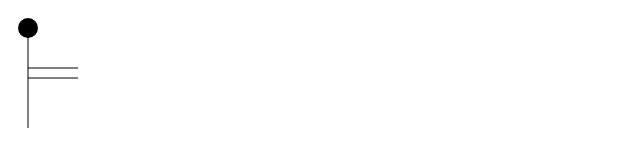
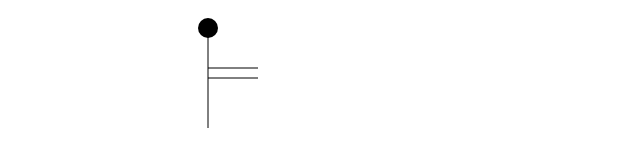
Before and after one commit to BokunoMasayume/matchstick-man, a website built with webpack: page test.html in a window 1280 px wide. Shown: the whole page, without its empty margins (0-640 px from the left). Built offline with Linux system fonts and the light colour scheme.

Commit message:
essential stuff done

```diff
--- a/test.html
+++ b/test.html
@@ -27,7 +27,7 @@
     <script>
         window.test = new Matchstick({
 
-            trans:"translate(20,20)",
+            trans:"translate(200,20)",
             subs:{
                 "head":{
                     eles:[
@@ -89,6 +89,33 @@
             }
         });
 
+        test.registe("move",{
+            0:{
+                "head.body":{
+                    "rotate":0
+                },
+                "head.body.left_arm":{
+                    rotate:0
+                }
+            },
+            50:{
+                "head.body":{
+                    rotate:100
+                },
+                "head.body.left_arm":{
+                    rotate:200
+                }
+            },
+            100:{
+                "head.body":{
+                    rotate:0
+                },
+                "head.body.left_arm":{
+                    rotate:0
+                }
+            }
+        });
+
         console.log(test);
         // document.getElementsByTagName('svg')[0].appendChild(test.body.group);
         let svg = document.createElementNS("http://www.w3.org/2000/svg" , 'svg');
@@ -97,6 +124,10 @@
         svg.setAttribute("viewBox","0 0 1000 800");
         svg.appendChild(test.body.group);
         document.body.appendChild(svg);
+
+        test.move({
+
+        });
     </script>
 </body>
 </html>
```
Also changed, not shown: build/bundle.js, lib/generateMotion.js.
